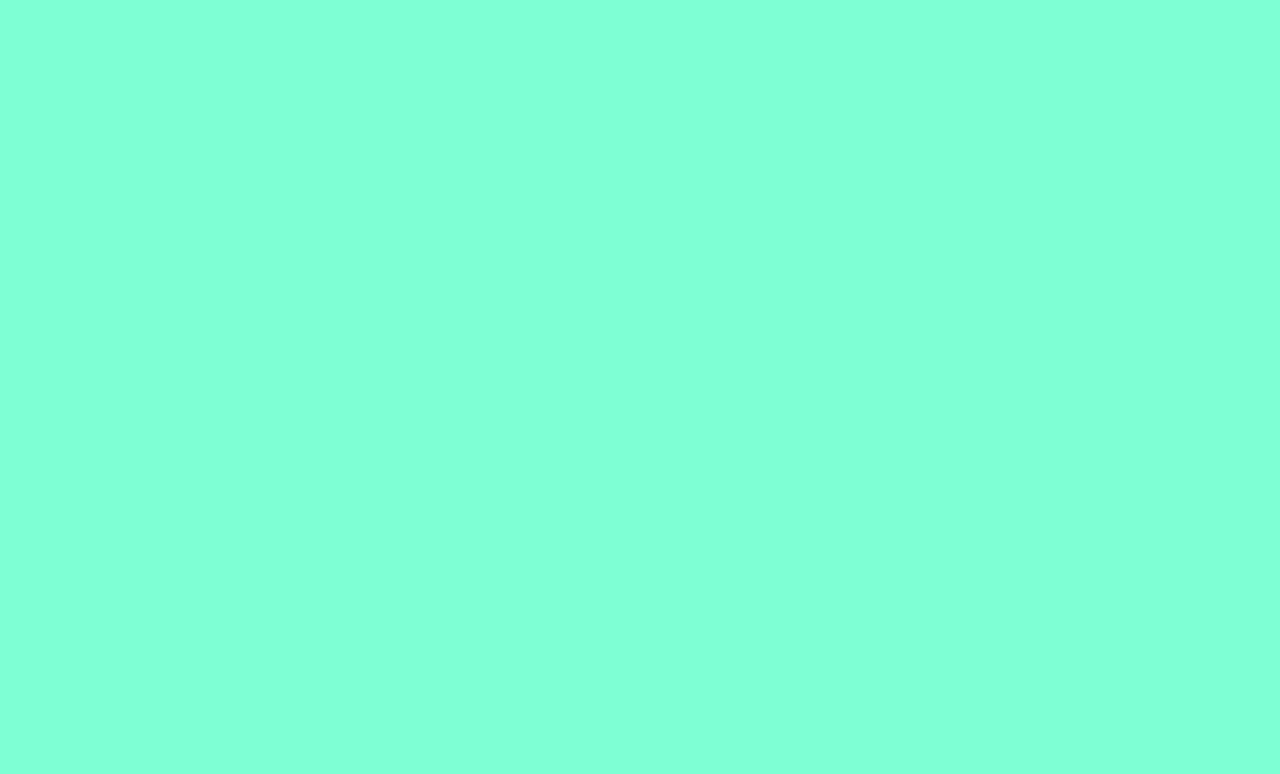
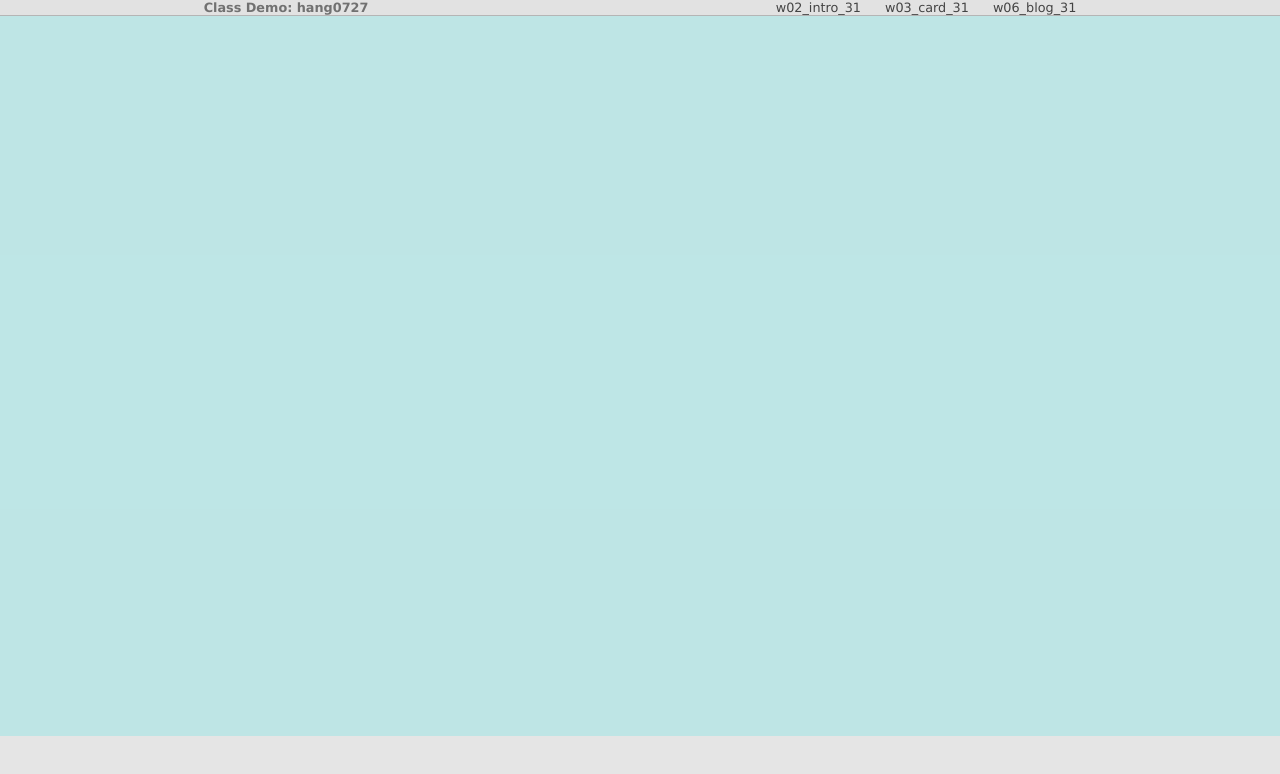
Before and after one commit to hang0727/1131-sweb-demo-31, a plain HTML site: page demo/w07_31.html in a window 1280 px wide. Drawn offline with Linux system fonts and the light colour scheme.

Commit message:
w07-p4: Create navber with links to class demo w02, w03, w06, and deploy it to Vercel

```diff
--- a/demo/w07_31.css
+++ b/demo/w07_31.css
@@ -1,3 +1,62 @@
+* {
+  margin: 0;
+  padding: 0;
+  box-sizing: border-box;
+}
+
 body {
-  background-color: aquamarine;
+  font-family: 'Lucida Sans', 'Lucida Sans Regular', 'Lucida Grande', 'Lucida Sans Unicode', Geneva, Verdana, sans-serif;
+  font-size: 10px;
+  background-color: rgba(0, 0, 0, 0.1);
+  color: rgba(0, 0, 0, 0.7);
 }
+
+li {
+  list-style-type: none;
+}
+
+.nav{
+  display: flex;
+  align-items: center
+  height: 3rem;
+  background-color: rgba(0, 0, 0, 0.01);
+  border-bottom: 1px solid rgba(0, 0, 0, 0.2);
+}
+
+.nav-center {
+  display: flex;
+  width: 100%;
+  justify-content: space-around;
+  align-items: center;
+}
+
+.nav-header h4 {
+  font-size: 0.8rem;
+  color: rgba(0, 0, 0, 0.5);
+}
+
+.nav-links {
+  display: flex;
+  justify-content: space-around;
+  align-items: center;
+  gap: 1.5rem;
+}
+
+.nav-links li a {
+  text-decoration: none;
+  color: rgba(0, 0, 0, 0.7);
+  font-size: 0.8rem;
+}
+
+.nav-links li a:hover {
+  color: rgba(0, 0, 0, 0.9);
+  font-weight: 500;
+  border-bottom: 1px solid purple;
+  padding-bottom: 3px;
+}
+
+.show-classdemo {
+  width: 100%;
+  height: 90vh;
+  background-color: rgba(152, 230, 230, 0.5);
+}
--- a/demo/w07_31.html
+++ b/demo/w07_31.html
@@ -7,6 +7,25 @@
     <title>Classdemo navigation</title>
   </head>
   <body>
+    <nav class="nav">
+      <div class="nav-center">
+        <div class="nav-header">
+          <h4>Class Demo: hang0727</h4>
+        </div>
+        <ul class="nav-links">
+          <li onclick="showDemo('w02_intro_31')">
+            <a href="#">w02_intro_31</a>
+          </li>
+          <li onclick="showDemo('w03_card_31')">
+            <a href="#">w03_card_31</a>
+          </li>
+          <li onclick="showDemo('w06_blog_31')">
+            <a href="#">w06_blog_31</a>
+          </li>
+        </ul>
+      </div>
+    </nav>
+    <div class="show-classdemo"></div>
     <script src="./w07_31.js"></script>
   </body>
 </html>
--- a/demo/w07_31.js
+++ b/demo/w07_31.js
@@ -1 +1,16 @@
-alert('hello')
+const p = document.querySelector('.show-classdemo')
+console.log('show-classdemo', p)
+
+function showDemo(item) {
+    switch(item) {
+        case 'w02_intro_31' :
+            p.innerHTML = `<iframe src='./w02_intro_31/index.html' width="100%" height="100%" />`
+            break;
+        case 'w03_card_31' :
+             p.innerHTML = `<iframe src='./w03_card_31/' width="100%" height="100%" />`
+            break;
+        case 'w06_blog_31' :
+            p.innerHTML = `<iframe src='./w06_blog_31/' width="100%" height="100%" />`
+            break;
+    }
+}
```
Also changed, not shown: demo/md/w07_showdemo_31/w07-p4-1.png (added).
